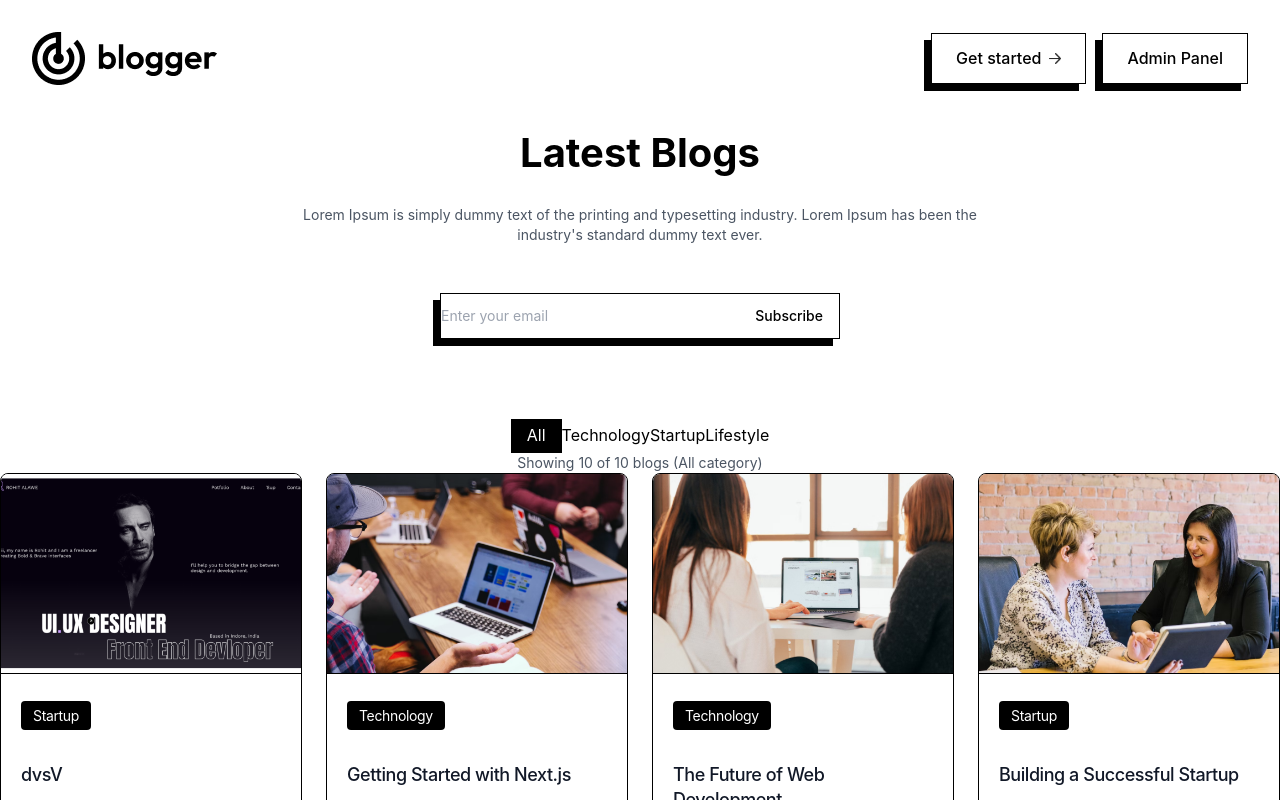
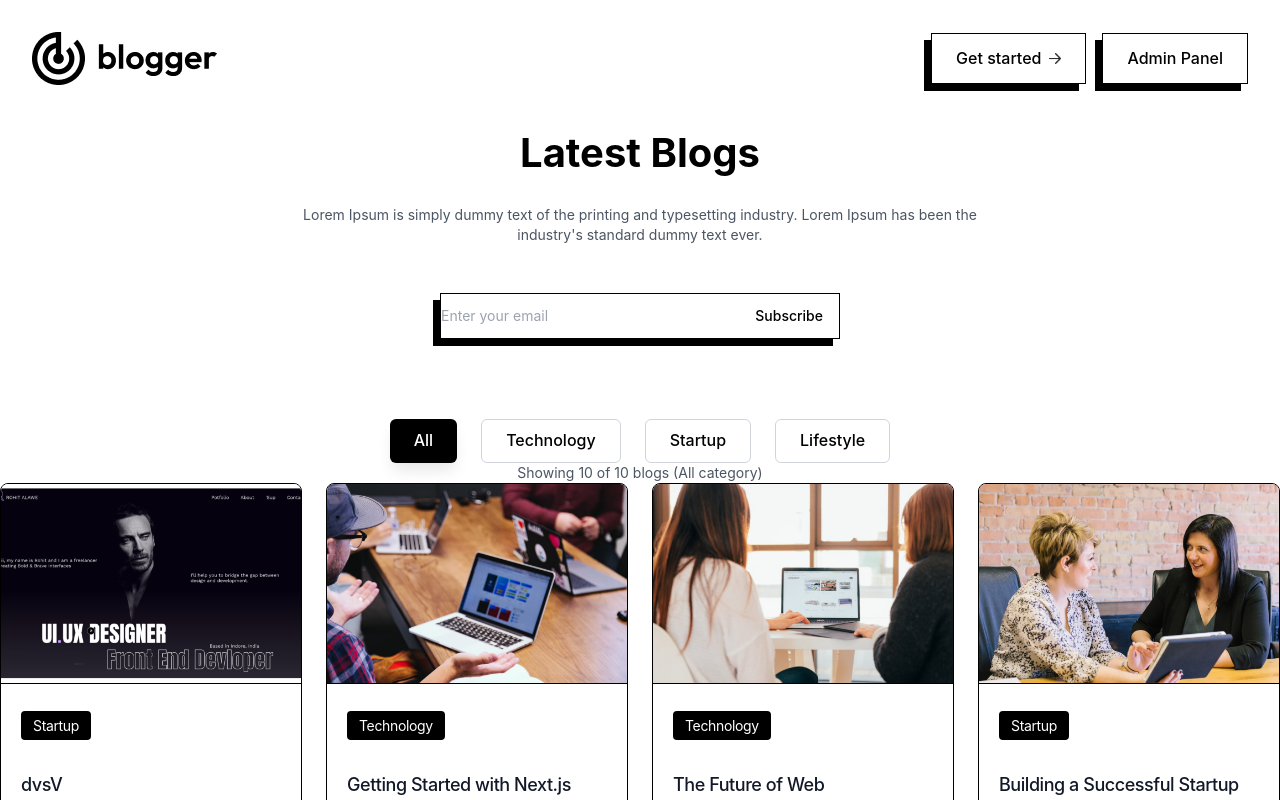
Before and after one commit to RoshanAlawe07/blog-management-system, a Next.js app: page / in a window 1280 px wide. Shown: the top 800 px of the page. Built offline with nearby package versions, Linux system fonts and the light colour scheme; no server answers; the database is empty.

Commit message:
categaory

```diff
--- a/Components/BlogList.jsx
+++ b/Components/BlogList.jsx
@@ -120,11 +120,47 @@ const BlogList = () => {
           {blogs.length === 0 ? "No blogs found. Please try again later." : "Using local storage. Database connection not available."}
         </div>
       )}
-      <div className='flex justify-center gap-6 my-10'>
-        <button onClick={()=>setMenu('All')} className={menu==="All"?'bg-black text-white py-1 px-4 rounded-sm':""}>All</button>
-        <button onClick={()=>setMenu('Technology')} className={menu==="Technology"?'bg-black text-white py-1 px-4 rounded-sm':""}>Technology</button>
-        <button onClick={()=>setMenu('Startup')} className={menu==="Startup"?'bg-black text-white py-1 px-4 rounded-sm':""}>Startup</button>
-        <button onClick={()=>setMenu('Lifestyle')} className={menu==="Lifestyle"?'bg-black text-white py-1 px-4 rounded-sm':""}>Lifestyle</button>
+      <div className='flex justify-center gap-4 my-10'>
+        <button
+          onClick={()=>setMenu('All')}
+          className={`py-2 px-6 rounded-md font-medium transition-all duration-200 ${
+            menu==="All"
+              ? 'bg-black text-white shadow-lg'
+              : 'bg-white text-black border border-gray-300 hover:bg-gray-50'
+          }`}
+        >
+          All
+        </button>
+        <button
+          onClick={()=>setMenu('Technology')}
+          className={`py-2 px-6 rounded-md font-medium transition-all duration-200 ${
+            menu==="Technology"
+              ? 'bg-black text-white shadow-lg'
+              : 'bg-white text-black border border-gray-300 hover:bg-gray-50'
+          }`}
+        >
+          Technology
+        </button>
+        <button
+          onClick={()=>setMenu('Startup')}
+          className={`py-2 px-6 rounded-md font-medium transition-all duration-200 ${
+            menu==="Startup"
+              ? 'bg-black text-white shadow-lg'
+              : 'bg-white text-black border border-gray-300 hover:bg-gray-50'
+          }`}
+        >
+          Startup
+        </button>
+        <button
+          onClick={()=>setMenu('Lifestyle')}
+          className={`py-2 px-6 rounded-md font-medium transition-all duration-200 ${
+            menu==="Lifestyle"
+              ? 'bg-black text-white shadow-lg'
+              : 'bg-white text-black border border-gray-300 hover:bg-gray-50'
+          }`}
+        >
+          Lifestyle
+        </button>
       </div>
       <div className="text-center mb-4 text-sm text-gray-600">
         Showing {blogs.filter((item)=> menu==="All"?true:item.category===menu).length} of {blogs.length} blogs ({menu} category)
--- a/app/globals.css
+++ b/app/globals.css
@@ -533,6 +533,42 @@ p.text-center {
     margin: 2.5rem 0 1rem 0 !important;
 }
 
+/* Force category button spacing and styling */
+.flex.justify-center.gap-4 {
+    display: flex !important;
+    justify-content: center !important;
+    gap: 1rem !important;
+}
+
+/* Force button styling */
+.flex.justify-center.gap-4 button {
+    padding: 0.5rem 1.5rem !important;
+    border-radius: 0.375rem !important;
+    font-weight: 500 !important;
+    transition: all 0.2s ease !important;
+    margin: 0 0.25rem !important;
+}
+
+/* Active button state */
+.flex.justify-center.gap-4 button.bg-black {
+    background-color: #000000 !important;
+    color: #ffffff !important;
+    box-shadow: 0 10px 15px -3px rgba(0, 0, 0, 0.1) !important;
+}
+
+/* Inactive button state */
+.flex.justify-center.gap-4 button.bg-white {
+    background-color: #ffffff !important;
+    color: #000000 !important;
+    border: 1px solid #d1d5db !important;
+}
+
+/* Hover effects */
+.flex.justify-center.gap-4 button:hover {
+    transform: translateY(-1px) !important;
+    box-shadow: 0 4px 6px -1px rgba(0, 0, 0, 0.1) !important;
+}
+
 .category-filters button {
     background-color: #ffffff !important;
     border: 1px solid #d1d5db !important;
```
